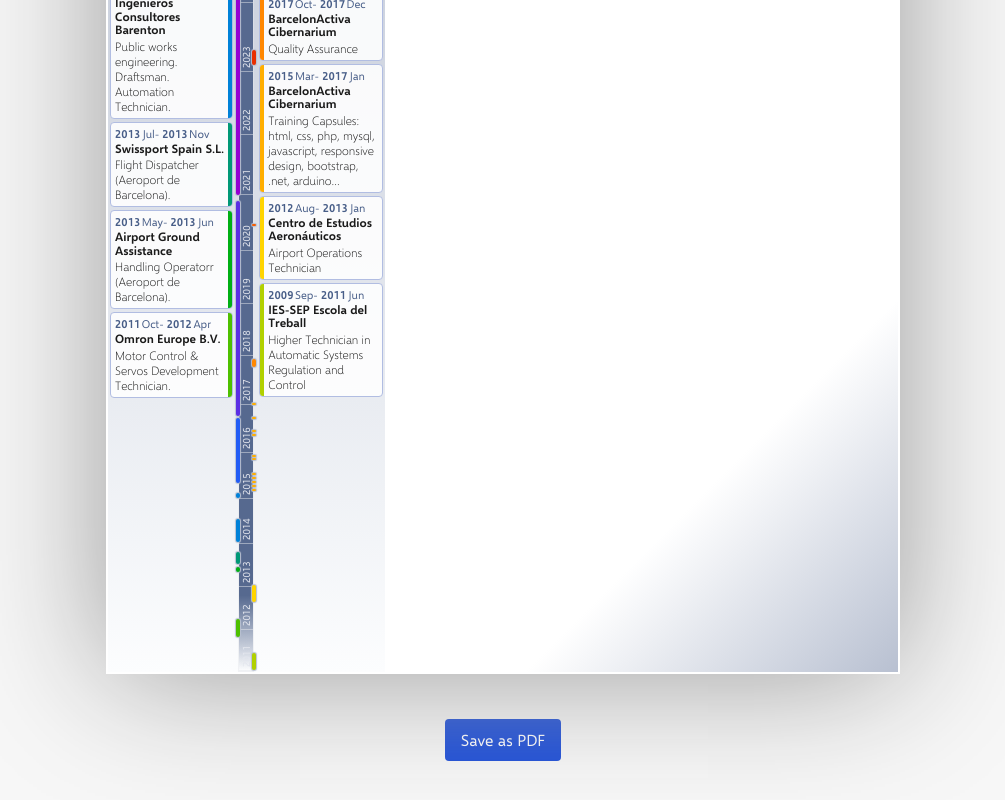
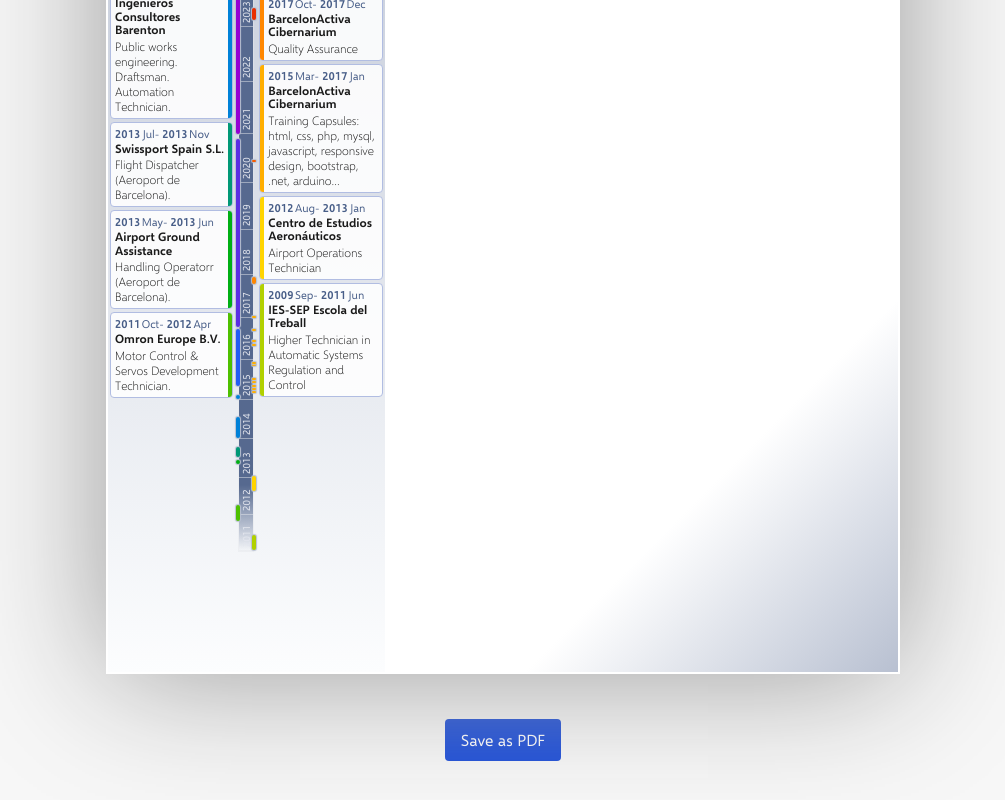
Before and after one commit to jordiperalta/cv, a Svelte app: page / in a window 1280 px wide. Shown: the part 494-1294 px from the top of the page, without its empty margins (137-1142 px from the left). Built offline with nearby package versions, Linux system fonts and the light colour scheme.

Commit message:
Add history-footer div

```diff
--- a/src/App.svelte
+++ b/src/App.svelte
@@ -360,6 +360,7 @@
           </div>
         </div>
       </div>
+      <div class="history-footer"></div>
     </div>
 
     <div class="experience"></div>
```
